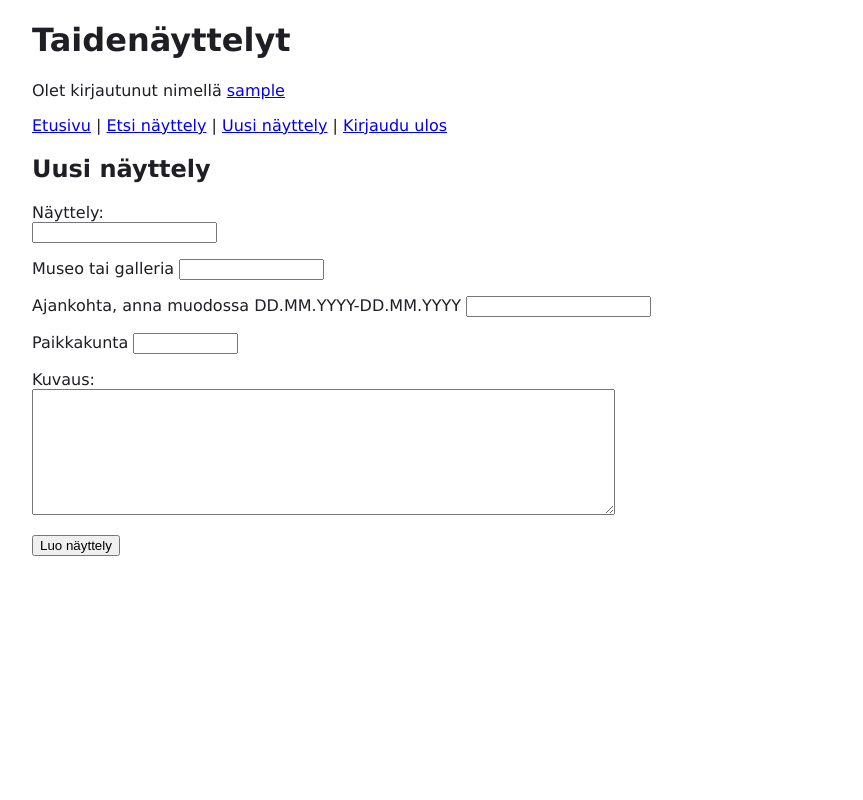
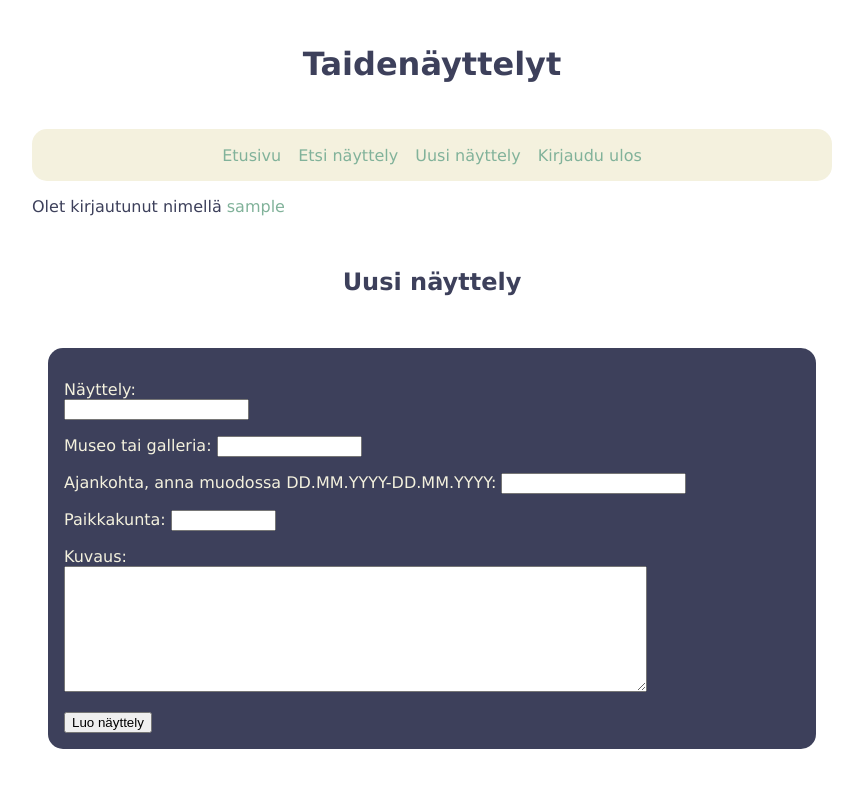
Before and after one commit to anniemx/taidenayttelyt, a Flask app: page /new_exhibition in a window 1280 px wide. Shown: the whole page, without its empty margins (208-1071 px from the left). Run offline with Flask 3, Linux system fonts and the light colour scheme; the visitor is signed in with stand-in values (Sample User, id 1); data that the repository does not hold is empty.

Commit message:
Apply uniform style to pages

```diff
--- a/static/main.css
+++ b/static/main.css
@@ -3,15 +3,68 @@ body {
   max-width: 50em;
   font-family:'Verdana', sans-serif;
   background-color: #ffffff;
-  color: #1e1e24;
+  color: #3d405b;
+}
+
+.header {
+  color: #3d405b;
+  margin: 0.5em 0;
+  padding: 1em;
+  text-align: center;
+}
+
+nav {
+  text-align: center;
+  background-color: #f4f1de;
+  padding: 0.05em;
+  border-radius: 15px;
+  color: #3d405b;
+}
+
+nav ul {
+  padding: 0.5em;
+  margin: 0.5em;
+}
+
+nav li {
+  display: inline-block;
+  padding: 0 0.5em;
+  margin: 0;
+}
+
+nav li:not(:first-of-type) {
+  margin-left: -0.25em;
+}
+
+.nav_box:hover {
+  background-color: #f2cc8f;
+  padding: 0.5em;
+  border-radius: 15px;
 }
 
 .exhibition {
-  background: #81ae9d;
+  border: 2px solid #81b29a;
+  margin: 1em;
+  padding: 0.5em 0.5em;
+  color: #81b29a;
+  border-radius: 15px;
+  text-align: left;
+}
+
+.exhibition_infobar {
+  background-color: #3d405b;
   margin: 1em;
   padding: 1em 1em;
-  height: 2em;
-  color: #1e1e24;
+  color: #f4f1de;
+  border-radius: 15px;
+  text-align: left;
+}
+
+.comment {
+  border: 2px solid #3d405b;
+  margin: 1em;
+  padding: 0.5em 0.5em;
+  color: #3d405b;
   border-radius: 15px;
   text-align: left;
 }
@@ -20,6 +73,17 @@ body {
   border-radius: 15px;
   margin: 1em;
   padding: 0.5em;
-  background-color:#fb9f89;
+  background-color:#e07a5f;
   color: #1e1e24;
 }
+
+a:link, a:visited, a:active{
+  text-decoration: none;
+  color: #81b29a;
+}
+
+a:hover {
+  background-color: #f4f1de;
+  padding: 0.25em;
+  border-radius: 10px;
+}
--- a/templates/edit_exhibition.html
+++ b/templates/edit_exhibition.html
@@ -3,7 +3,10 @@
 {% block title %}Näyttelyn muokkaus{% endblock %}
 
 {% block content %}
+<div class="header">
   <h2>Näyttelyn tietojen muokkaus</h2>
+</div>
+<div class="exhibition_infobar">
   <form action="/update_exhibition" method="post">
     <p>
       <label for="title">Näyttely:</label> <br />
@@ -44,6 +47,7 @@
     <input type="hidden" name="csrf_token" value="{{ session.csrf_token }}" />
     <input type="submit" value="Päivitä arvio" />
   </form>
+</div>
 <p>
   <a href="/exhibition/{{ exhibition.id }}">Takaisin arvioon: {{ exhibition.title }}</a>
 </p>
--- a/templates/layout.html
+++ b/templates/layout.html
@@ -7,24 +7,30 @@
 </head>
 
 <body>
-  <h1>Taidenäyttelyt</h1>
+  <div class="header">
+    <h1>Taidenäyttelyt</h1>
+  </div>
+  <div class="nav">
+    <nav>
+      <ul>
+        <li><a class="nav_box" href="/">Etusivu</a></li>
+        <li><a class="nav_box" href="/find_exhibition">Etsi näyttely</a></li>
+        {% if session.user_id %}
+        <li><a class="nav_box" href="/new_exhibition">Uusi näyttely</a></li>
+        <li><a class="nav_box" href="/logout">Kirjaudu ulos</a></li>
+        {% else %}
+        <li><a class="nav_box" href="/login">Kirjaudu sisään</a></li>
+        <li><a class="nav_box" href="/register">Luo tunnus</a></li>
+        {% endif %}
+      </ul>
+    </nav>
+  </div>
   {% if session.user_id %}
   <p>
     Olet kirjautunut nimellä <a href="/user/{{ session.user_id }}">{{ session.username }}</a>
   </p>
   {% endif %}
 
-  <p>
-    <a href="/">Etusivu</a> |
-    <a href="/find_exhibition">Etsi näyttely</a> |
-  {% if session.user_id %}
-    <a href="/new_exhibition">Uusi näyttely</a> |
-    <a href="/logout">Kirjaudu ulos</a>
-  {% else %}
-    <a href="/login">Kirjaudu sisään</a> |
-    <a href="/register">Luo tunnus</a>
-  {% endif %}
-  </p>
   {% for message in get_flashed_messages() %}
   <div class="info">
     {{ message }}
--- a/templates/login.html
+++ b/templates/login.html
@@ -3,8 +3,10 @@
 {% block title %}Kirjaudu sisään{% endblock %}
 
 {% block content %}
-
+<div class="header">
   <h2>Kirjaudu sisään</h2>
+</div>
+<div class="comment">
   <form action="/login" method="post">
     <p>
       <label for="username">Tunnus</label>: <br />
@@ -16,4 +18,6 @@
     </p>
     <input type="submit" value="Kirjaudu" />
   </form>
+</div>
+
 {% endblock %}
--- a/templates/new_exhibition.html
+++ b/templates/new_exhibition.html
@@ -3,22 +3,26 @@
 {% block title %}Uusi arvio{% endblock %}
 
 {% block content %}
+<div class="header">
   <h2>Uusi näyttely</h2>
+</div>
+
+<div class="exhibition_infobar">
   <form action="/create_exhibition" method="post">
     <p>
       <label for="title">Näyttely:</label> <br />
       <input type="text" name="title" id="title" maxlength="50" required />
     </p>
     <p>
-    <label for="place">Museo tai galleria</label>
+      <label for="place">Museo tai galleria:</label>
       <input type="text" name="place" id="place" size="15" maxlength="50" required />
     </p>
     <p>
-    <label for="time">Ajankohta, anna muodossa DD.MM.YYYY-DD.MM.YYYY</label>
+      <label for="time">Ajankohta, anna muodossa DD.MM.YYYY-DD.MM.YYYY:</label>
       <input type="text" name="time" id="time" size="20" pattern="^(0[1-9]|[12][0-9]|3[01])\.(0[1-9]|1[0-2])\.\d{4}-(0[1-9]|[12][0-9]|3[01])\.(0[1-9]|1[0-2])\.\d{4}$" required />
     </p>
     <p>
-    <label for="location">Paikkakunta</label>
+      <label for="location">Paikkakunta:</label>
       <input type="text" name="location" id="location" size="10" maxlength="50" pattern="[a-äA-Ä\s]+" required />
     </p>
     <p>
@@ -39,4 +43,5 @@
     <input type="hidden" name="csrf_token" value="{{ session.csrf_token }}" />
     <input type="submit" value="Luo näyttely"/>
   </form>
+</div>
 {% endblock %}
--- a/templates/register.html
+++ b/templates/register.html
@@ -3,7 +3,10 @@
 {% block title %}Rekisteröinti{% endblock %}
 
 {% block content %}
+<div class="header">
   <h2>Luo tunnus</h2>
+</div>
+<div class="comment">
   <form action="/create" method="post">
     <p>
       <label for="username">Tunnus</label>: <br />
@@ -19,5 +22,6 @@
     </p>
     <input type="submit" value="Luo tunnus" />
   </form>
+</div>
 <a href="/">Takaisin</a>
 {% endblock %}
--- a/templates/remove_exhibition.html
+++ b/templates/remove_exhibition.html
@@ -3,7 +3,10 @@
 {% block title %}Näyttelyn poisto{% endblock %}
 
 {% block content %}
+<div class="header">
   <h2>Näyttelyn poisto</h2>
+</div>
+<div class="comment">
   <p>Näyttely: <a href="/exhibition/{{ exhibition.id }}">{{ exhibition.title }}</a></p>
   <p>Haluatko varmasti poistaa näyttelyn?</p>
   <form action="/remove_exhibition/{{ exhibition.id }}" method="post">
@@ -11,4 +14,5 @@
     <input type="hidden" name="csrf_token" value="{{ session.csrf_token }}" />
     <input type="submit" name="remove" value="Poista näyttely" />
   </form>
+</div>
 {% endblock %}
```
Also changed, not shown: templates/edit_comment.html (+9 -5 lines), templates/find_exhibition.html (+7 -0 lines), templates/index.html (+5 -3 lines), templates/remove_comment.html (+12 -8 lines), templates/show_reviews.html (+12 -5 lines), templates/show_user.html (+14 -4 lines). Lines whose indentation alone changed are shown as unchanged.
